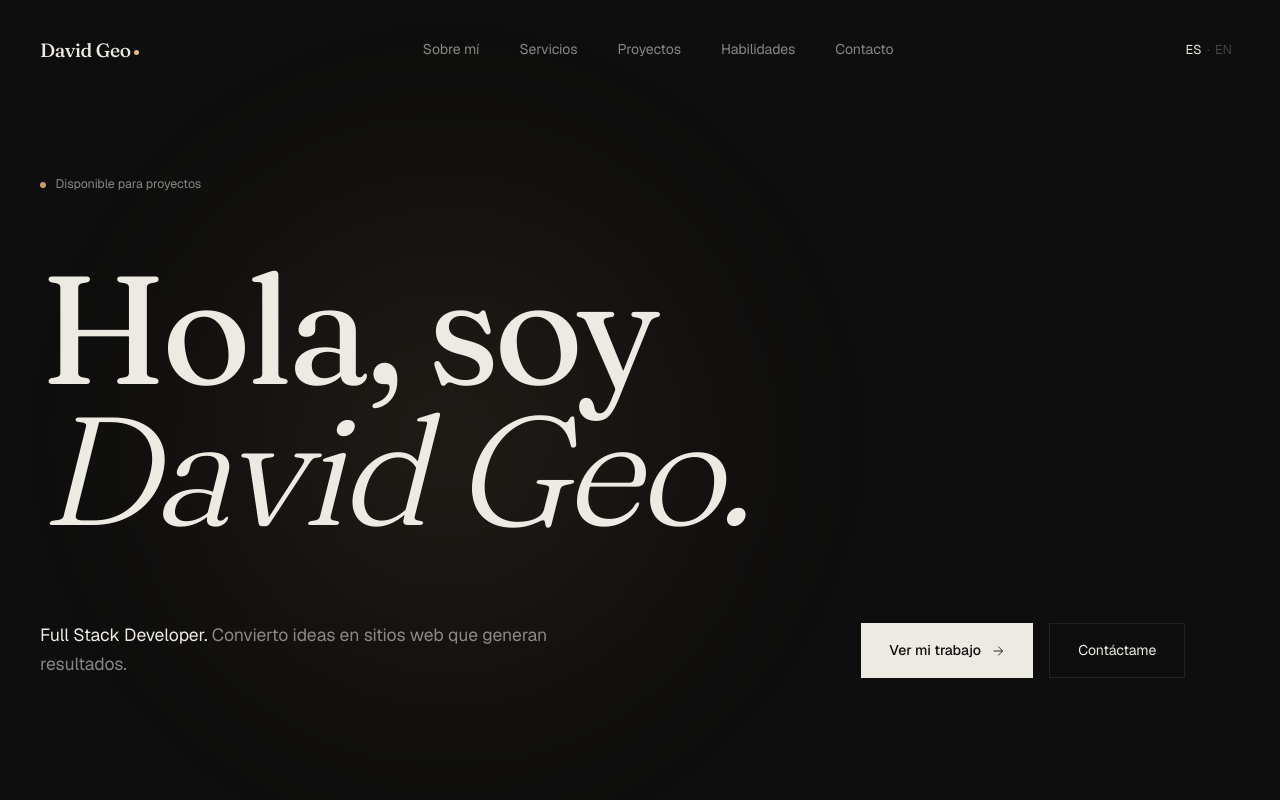
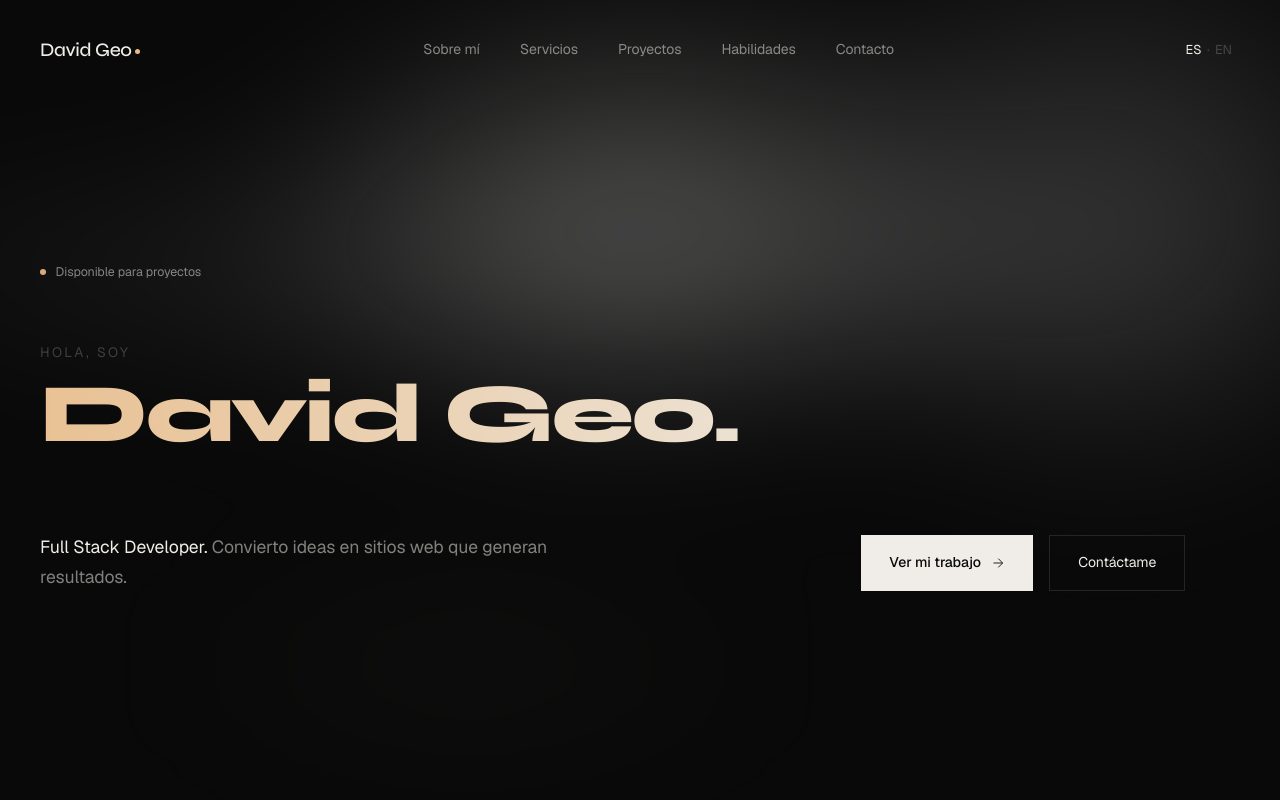
Before and after one commit to Vidlod/portfolio-david-geo, a React (Vite) app: page / in a window 1280 px wide. Shown: the top 800 px of the page. Built offline with nearby package versions, Linux system fonts and the light colour scheme.

Commit message:
Rediseño: Aurora glassmorphism + Syne + 3D tilt + cyan accent

```diff
--- a/index.html
+++ b/index.html
@@ -21,7 +21,7 @@
     <title>David Geo — Desarrollador Web Freelance</title>
     <link rel="preconnect" href="https://fonts.googleapis.com" />
     <link rel="preconnect" href="https://fonts.gstatic.com" crossorigin />
-    <link href="https://fonts.googleapis.com/css2?family=Fraunces:opsz,wght,SOFT@9..144,300..700,0..100&family=Geist:wght@300;400;500;600&display=swap" rel="stylesheet" />
+    <link href="https://fonts.googleapis.com/css2?family=Syne:wght@400;500;600;700;800&family=Geist:wght@300;400;500;600&display=swap" rel="stylesheet" />
   </head>
   <body>
     <div id="root"></div>
--- a/src/App.jsx
+++ b/src/App.jsx
@@ -13,12 +13,68 @@ import Footer from './components/Footer'
 function App() {
   return (
     <LanguageProvider>
+      <div style={{ minHeight: '100vh', background: 'var(--bg)', color: 'var(--fg)', position: 'relative' }}>
+
+        {/* ─── White Aurora — single blur pass (perf optimized) ─── */}
+        <div aria-hidden="true" style={{
+          position: 'fixed',
+          top: '-15%', left: '-8%', right: '-8%', bottom: '-8%',
+          pointerEvents: 'none', zIndex: 0,
+        }}>
+          {/* ONE filter:blur wraps ALL orbs → 1 GPU op instead of 5 */}
           <div style={{
-        minHeight: '100vh',
-        background: 'var(--bg)',
-        color: 'var(--fg)',
-        position: 'relative',
+            position: 'absolute', inset: 0,
+            filter: 'blur(80px)',
+            mixBlendMode: 'screen',
+            willChange: 'transform',
           }}>
+            {/* Crown — top center, warm white, slow drift */}
+            <div style={{
+              position: 'absolute',
+              top: '5%', left: '50%', marginLeft: '-520px',
+              width: '1040px', height: '680px',
+              borderRadius: '50%',
+              background: 'radial-gradient(ellipse 55% 48% at 50% 44%, rgba(255,252,248,0.28) 0%, rgba(255,252,248,0.10) 45%, transparent 70%)',
+              animation: 'auroraMain 22s ease-in-out infinite',
+              willChange: 'transform',
+            }} />
+
+            {/* Horizontal band — aurora borealis streak */}
+            <div style={{
+              position: 'absolute',
+              top: '22%', left: '-2%',
+              width: '104%', height: '340px',
+              background: 'radial-gradient(ellipse 68% 38% at 47% 50%, rgba(255,255,255,0.16) 0%, rgba(250,254,255,0.05) 55%, transparent 78%)',
+              animation: 'auroraStreak 30s ease-in-out infinite',
+              willChange: 'transform',
+            }} />
+
+            {/* Right glow — pure cool white */}
+            <div style={{
+              position: 'absolute',
+              top: '8%', right: '-2%',
+              width: '640px', height: '560px',
+              borderRadius: '50%',
+              background: 'radial-gradient(ellipse, rgba(255,255,255,0.20) 0%, rgba(255,255,255,0.06) 48%, transparent 68%)',
+              animation: 'auroraAccent 18s ease-in-out infinite 1.5s',
+              willChange: 'transform',
+            }} />
+
+            {/* Base warmth — bottom center */}
+            <div style={{
+              position: 'absolute',
+              bottom: '5%', left: '25%', marginLeft: '-220px',
+              width: '840px', height: '360px',
+              borderRadius: '50%',
+              background: 'radial-gradient(ellipse 72% 42% at 50% 58%, rgba(255,252,245,0.10) 0%, transparent 65%)',
+              animation: 'auroraDeep 24s ease-in-out infinite 4s',
+              willChange: 'transform',
+            }} />
+          </div>
+        </div>
+
+        {/* ─── Content (above aurora) ─── */}
+        <div style={{ position: 'relative', zIndex: 1 }}>
           <ScrollLines />
           <Navbar />
           <main>
@@ -31,6 +87,8 @@ function App() {
             <Footer />
           </main>
         </div>
+
+      </div>
     </LanguageProvider>
   )
 }
--- a/src/components/Hero.jsx
+++ b/src/components/Hero.jsx
@@ -28,8 +28,18 @@ export default function Hero() {
           opacity: 0;
         }
         .hero-h1 {
-          font-size: clamp(3.5rem, 12vw, 12rem);
+          font-size: clamp(3rem, 6.5vw, 6.5rem);
           margin-bottom: 2.5rem;
+        }
+        .hero-greeting {
+          font-size: clamp(0.72rem, 1.1vw, 0.85rem);
+          font-family: var(--sans);
+          font-weight: 400;
+          color: var(--fg-faint);
+          letter-spacing: 0.18em;
+          text-transform: uppercase;
+          margin-bottom: 1.1rem;
+          display: block;
         }
         .hero-bottom-grid {
           display: grid;
@@ -108,18 +118,6 @@ export default function Hero() {
         }
       `}</style>
 
-      {/* Breathing orb — the single atmospheric detail */}
-      <div style={{
-        position: 'absolute',
-        top: '55%', left: '35%',
-        width: '800px', height: '800px',
-        borderRadius: '50%',
-        background: 'radial-gradient(circle, rgba(232,185,132,0.09) 0%, rgba(232,185,132,0.03) 40%, transparent 70%)',
-        filter: 'blur(50px)',
-        animation: 'breathe 16s ease-in-out infinite',
-        pointerEvents: 'none',
-        zIndex: 0,
-      }} />
 
       <div className="hero-inner">
         {/* Available badge */}
@@ -134,8 +132,7 @@ export default function Hero() {
 
         {/* Name — big, confident */}
         <h1 className="display hero-h1" style={{ color: 'var(--fg)' }}>
-          <span style={{
-            display: 'block',
+          <span className="hero-greeting" style={{
             animation: 'fadeUp 1.1s 0.25s cubic-bezier(0.19,1,0.22,1) forwards',
             opacity: 0,
           }}>
@@ -143,8 +140,13 @@ export default function Hero() {
           </span>
           <span style={{
             display: 'block',
-            fontStyle: 'italic', fontWeight: 300,
-            animation: 'fadeUp 1.1s 0.42s cubic-bezier(0.19,1,0.22,1) forwards',
+            fontWeight: 800,
+            background: 'linear-gradient(90deg, #E8B984 0%, #EDEAE3 45%, #E8B984 100%)',
+            backgroundSize: '200% auto',
+            WebkitBackgroundClip: 'text',
+            WebkitTextFillColor: 'transparent',
+            backgroundClip: 'text',
+            animation: 'fadeUp 1.1s 0.42s cubic-bezier(0.19,1,0.22,1) forwards, gradientFlow 5s 1.55s linear infinite',
             opacity: 0,
           }}>
             David Geo.
--- a/src/components/Skills.jsx
+++ b/src/components/Skills.jsx
@@ -17,17 +17,34 @@ export default function Skills() {
         }
         #skills .chip {
           padding: 0.6rem 1.1rem;
-          border: 1px solid var(--line);
+          border: 1px solid rgba(240,237,232,0.10);
+          background: rgba(16,16,16,0.85);
           font-size: 0.85rem;
           color: var(--fg-dim);
-          transition: border-color 0.3s, color 0.3s, transform 0.3s;
+          transition: border-color 0.3s, color 0.3s, transform 0.3s, box-shadow 0.3s;
           cursor: default;
-          display: inline-block;
+          display: inline-flex;
+          align-items: center;
+          gap: 0.45rem;
+        }
+        #skills .chip::before {
+          content: '';
+          width: 5px;
+          height: 5px;
+          border-radius: 50%;
+          background: var(--cyan);
+          opacity: 0;
+          flex-shrink: 0;
+          transition: opacity 0.3s;
         }
         #skills .chip:hover {
-          border-color: var(--fg-dim);
+          border-color: rgba(34,211,238,0.35);
           color: var(--fg);
           transform: translateY(-2px);
+          box-shadow: 0 0 16px rgba(34,211,238,0.06);
+        }
+        #skills .chip:hover::before {
+          opacity: 1;
         }
         @media (max-width: 1024px) {
           #skills .skills-grid { grid-template-columns: 1fr; gap: 3.5rem; }
--- a/src/index.css
+++ b/src/index.css
@@ -1,14 +1,15 @@
 @import "tailwindcss";
 
 :root {
-  --bg:        #0E0E0E;
-  --bg-soft:   #131313;
-  --fg:        #EDEAE3;
-  --fg-dim:    rgba(237, 234, 227, 0.55);
-  --fg-faint:  rgba(237, 234, 227, 0.25);
-  --line:      rgba(237, 234, 227, 0.10);
+  --bg:        #090909;
+  --bg-soft:   #101010;
+  --fg:        #F0EDE8;
+  --fg-dim:    rgba(240, 237, 232, 0.52);
+  --fg-faint:  rgba(240, 237, 232, 0.22);
+  --line:      rgba(240, 237, 232, 0.12);
   --accent:    #E8B984;
-  --display:   'Fraunces', Georgia, serif;
+  --cyan:      #22D3EE;
+  --display:   'Syne', system-ui, sans-serif;
   --sans:      'Geist', system-ui, sans-serif;
 }
 
@@ -23,7 +24,6 @@ body {
   overflow-x: hidden;
   font-weight: 400;
   letter-spacing: -0.005em;
-  /* base font-size a 17px para legibilidad móvil */
   font-size: 17px;
 }
 #root { width: 100%; }
@@ -38,13 +38,30 @@ body {
 a { color: inherit; text-decoration: none; }
 button { font-family: inherit; }
 
-/* ─── Display & Mono utilities ─── */
+/* ─── Display (Syne) ─── */
 .display {
   font-family: var(--display);
-  font-weight: 400;
-  font-variation-settings: "opsz" 144, "SOFT" 50;
+  font-weight: 700;
   letter-spacing: -0.035em;
   line-height: 0.92;
+}
+
+/* ─── Glassmorphism card ─── */
+.glass {
+  background: rgba(9, 9, 9, 0.65);
+  backdrop-filter: blur(12px) saturate(140%);
+  -webkit-backdrop-filter: blur(12px) saturate(140%);
+  border: 1px solid rgba(240, 237, 232, 0.10);
+}
+
+/* ─── Gradient text (amber → white → amber) ─── */
+.gradient-text {
+  background: linear-gradient(90deg, #E8B984 0%, #F0EDE8 45%, #E8B984 100%);
+  background-size: 200% auto;
+  -webkit-background-clip: text;
+  -webkit-text-fill-color: transparent;
+  background-clip: text;
+  animation: gradientFlow 5s linear infinite;
 }
 
 /* ─── Layout containers ─── */
@@ -53,9 +70,9 @@ button { font-family: inherit; }
   max-width: 80rem;
   margin: 0 auto;
   width: 100%;
+  contain: layout style;
 }
 
-/* Two-col asymmetric: 5:4 */
 .col-2 {
   display: grid;
   grid-template-columns: minmax(0, 5fr) minmax(0, 4fr);
@@ -122,9 +139,29 @@ button { font-family: inherit; }
   from { opacity: 0; }
   to   { opacity: 1; }
 }
-@keyframes breathe {
-  0%, 100% { transform: translate(-50%, -50%) scale(1);    opacity: 0.85; }
-  50%       { transform: translate(-50%, -50%) scale(1.12); opacity: 1; }
+@keyframes gradientFlow {
+  0%   { background-position: 0% center; }
+  100% { background-position: 200% center; }
+}
+@keyframes auroraMain {
+  0%, 100% { transform: scale(1) translate(0px, 0px); }
+  20%       { transform: scale(1.07) translate(-35px, -50px); }
+  45%       { transform: scale(0.94) translate(50px, 25px); }
+  70%       { transform: scale(1.05) translate(-20px, 40px); }
+}
+@keyframes auroraStreak {
+  0%, 100% { transform: translateX(0px) scaleX(1); opacity: 0.75; }
+  30%       { transform: translateX(-55px) scaleX(1.06); opacity: 1; }
+  65%       { transform: translateX(35px) scaleX(0.96); opacity: 0.5; }
+}
+@keyframes auroraAccent {
+  0%, 100% { transform: scale(1) translate(0px, 0px); opacity: 0.55; }
+  40%       { transform: scale(1.14) translate(20px, -30px); opacity: 1; }
+  75%       { transform: scale(0.9) translate(-15px, 20px); opacity: 0.4; }
+}
+@keyframes auroraDeep {
+  0%, 100% { transform: scale(1); opacity: 0.4; }
+  50%       { transform: scale(1.18); opacity: 0.7; }
 }
 @keyframes pulse {
   0%, 100% { opacity: 1; }
@@ -155,5 +192,4 @@ button { font-family: inherit; }
   .section { padding: 5rem 1.25rem; }
   .col-2   { grid-template-columns: 1fr; gap: 3rem; }
   .eyebrow { margin-bottom: 2.5rem; }
-  .display { font-variation-settings: "opsz" 72, "SOFT" 50; }
 }
```
Also changed, not shown: src/components/Contact.jsx (+12 -4 lines), src/components/Projects.jsx (+57 -14 lines), src/components/Services.jsx (+8 -8 lines). Lines whose indentation alone changed are shown as unchanged.
